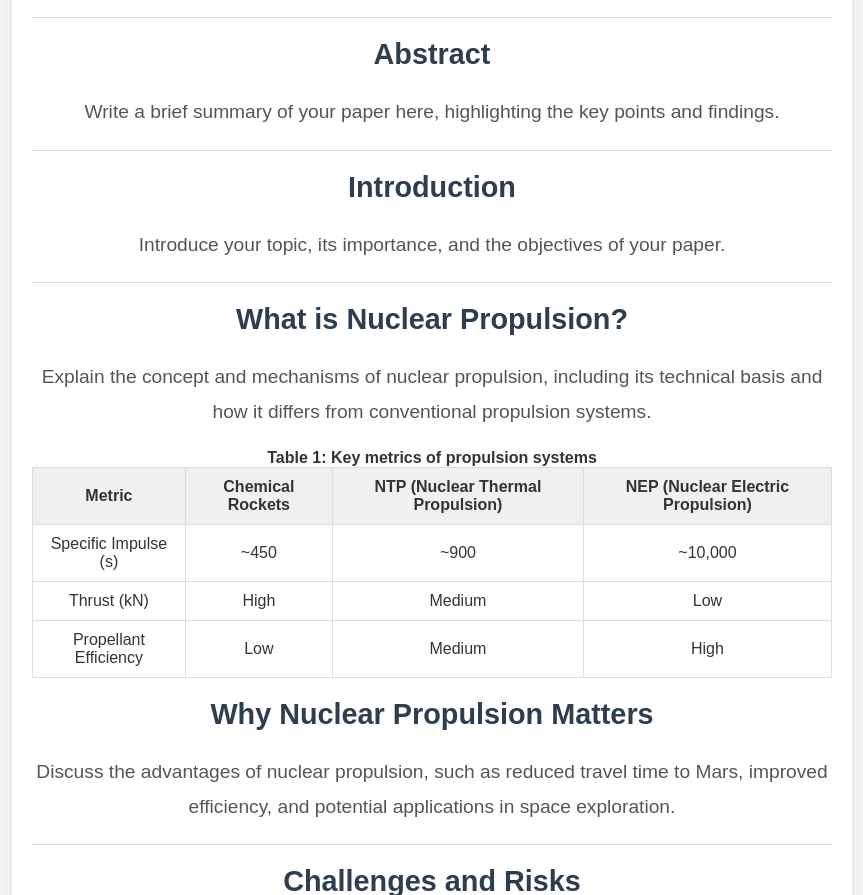
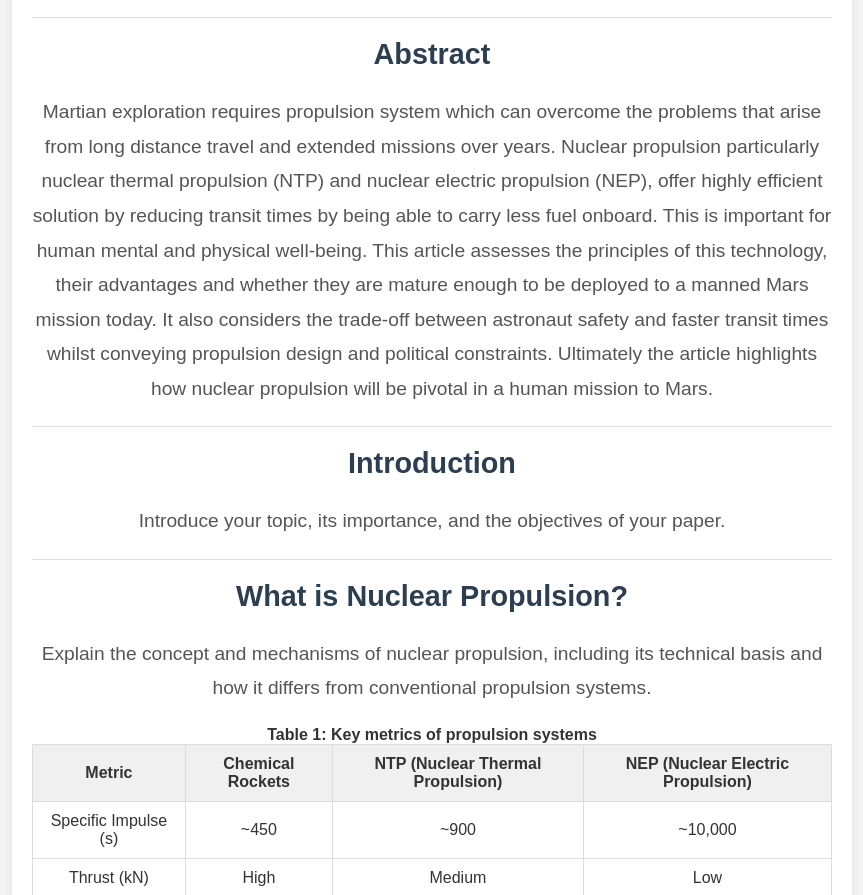
Before and after one commit to FEPSFY6871095/FY6871095, a plain HTML site: page index.html in a window 1280 px wide. Shown: the part 810-1705 px from the top of the page, without its empty margins (208-1071 px from the left). Drawn offline with Linux system fonts and the light colour scheme.

Commit message:
Update index.html

```diff
--- a/index.html
+++ b/index.html
@@ -130,7 +130,7 @@
         </ul>
         <hr>
         <h2 id="abstract">Abstract</h2>
-        <p>Write a brief summary of your paper here, highlighting the key points and findings.</p>
+        <p>Martian exploration requires propulsion system which can overcome the problems that arise from long distance travel and extended missions over years. Nuclear propulsion particularly nuclear thermal propulsion (NTP) and nuclear electric propulsion (NEP), offer highly efficient solution by reducing transit times by being able to carry less fuel onboard. This is important for human mental and physical well-being. This article assesses the principles of this technology, their advantages and whether they are mature enough to be deployed to a manned Mars mission today. It also considers the trade-off between astronaut safety and faster transit times whilst conveying propulsion design and political constraints. Ultimately the article highlights how nuclear propulsion will be pivotal in a human mission to Mars.</p>
         <hr>
         <h2 id="introduction">Introduction</h2>
         <p>Introduce your topic, its importance, and the objectives of your paper.</p>
```
